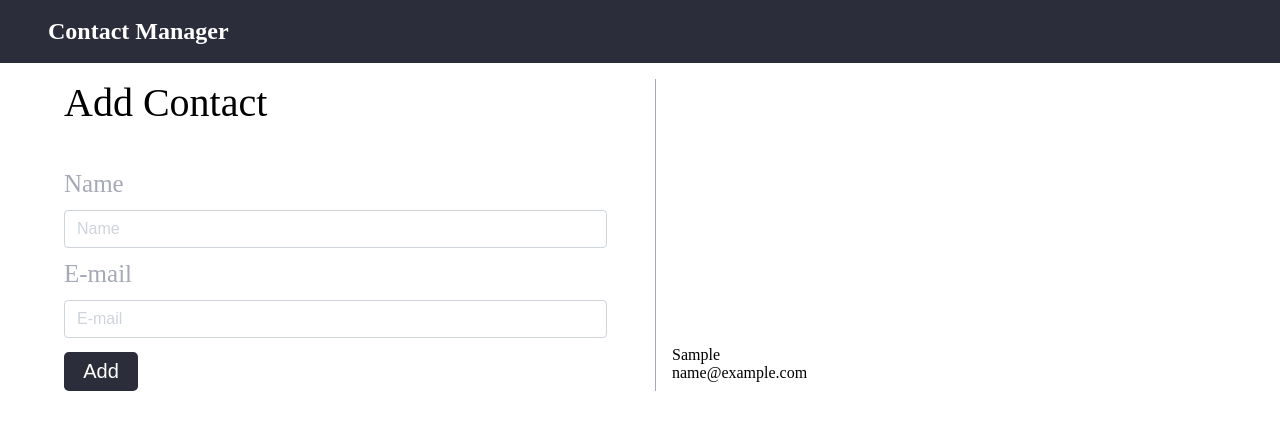
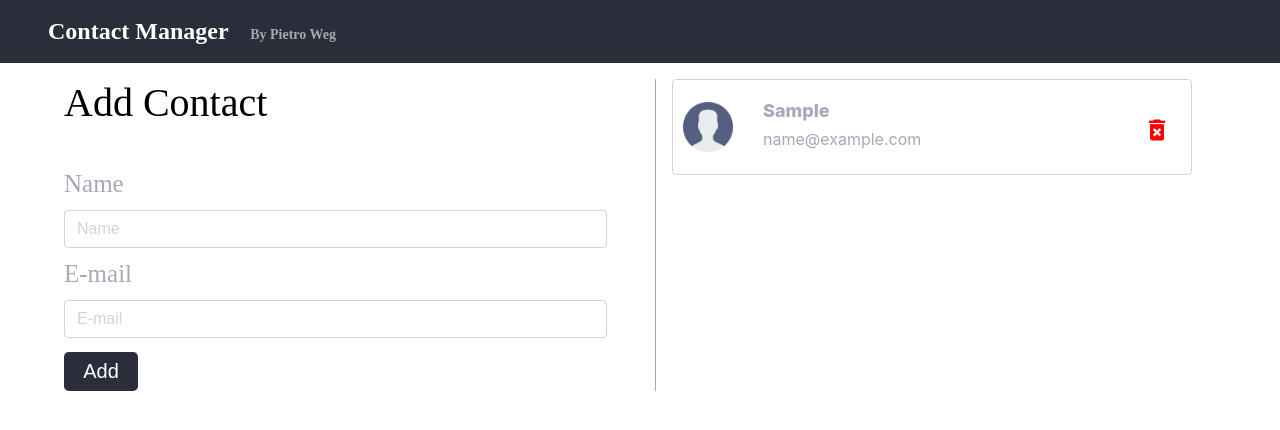
Before and after one commit to pws-29/react-contact-app, a React (Create React App) app: page / in a window 1280 px wide. Both pictures are taken after typing "Sample", "name@example.com" into the empty fields and a click on the button "Add". Shown: the top 430 px of the page. Built offline with nearby package versions, Linux system fonts and the light colour scheme.

Commit message:
final commit v1

```diff
--- a/public/index.html
+++ b/public/index.html
@@ -8,6 +8,7 @@
   <meta name="theme-color" content="#000000" />
   <meta name="description" content="Web site created using create-react-app" />
   <link rel="apple-touch-icon" href="%PUBLIC_URL%/logo192.png" />
+  <link href="https://fonts.googleapis.com/icon?family=Material+Icons" rel="stylesheet">
   <!--
       manifest.json provides metadata used when your web app is installed on a
       user's mobile device or desktop. See https://developers.google.com/web/fundamentals/web-app-manifest/
--- a/src/components/App.css
+++ b/src/components/App.css
@@ -15,6 +15,15 @@
   color: #fff;
   padding: 18px 48px;
 }
+
+.creditos {
+  font-size: 14px;
+
+  color: rgba(255, 255, 255, 0.584);
+
+  margin-left: 16px;
+}
+
 /* HEADER */
 
 /* Add contact element */
@@ -24,6 +33,7 @@
   padding: 0px 48px;
   display: inline-block;
   border-right: 1px solid #A6A9B7;
+
 }
 
 .add-contact-title {
@@ -80,6 +90,67 @@
   cursor: pointer;
 }
 
-.item, .teste {
+/* Add contact element */
+
+/* Contact card */
+.contact-list {
+  box-sizing: border-box;
   display: inline-block;
+  position: absolute;
+  top: 79px;
 }
+
+.contact-card {
+  border: 1px solid #ced4da;
+  border-radius: 0.25rem;
+  width: 100%;
+
+  margin-bottom: 24px;
+}
+
+.contact-card-info {
+  padding: 20px;
+  width: 400px;
+  display: inline-block;
+
+  position: relative;
+  top: -5px;
+}
+
+.contact-card-name {
+ margin-bottom: 8px;
+
+ font-family: -apple-system, BlinkMacSystemFont, 'Segoe UI', Roboto, Oxygen, Ubuntu, Cantarell, 'Open Sans', 'Helvetica Neue', sans-serif;
+
+ color: #A6A9B7;
+
+ font-weight: 800;
+ font-size: 18px;
+}
+
+.contact-card-email {
+  font-family: -apple-system, BlinkMacSystemFont, 'Segoe UI', Roboto, Oxygen, Ubuntu, Cantarell, 'Open Sans', 'Helvetica Neue', sans-serif;
+
+  color: #A6A9B7;
+
+}
+
+.contact-card-avatar {
+  display: inline-block;
+  width: 70px;
+  height: 70px;
+  padding: 10px;
+
+  position: relative;
+  top: 12px;
+}
+
+.material-icons {
+  font-size: 28px;
+  padding-right: 20px;
+
+  vertical-align: super;
+
+  cursor: pointer;
+
+}
--- a/src/components/App.js
+++ b/src/components/App.js
@@ -36,7 +36,7 @@ function App() {
   }, [contacts])
 
   return (
-    <div className="ui container">
+    <div className="app-container">
       <Header />
       <AddContact addContactHandler={addContactHandler} />
       <ContactList contacts={contacts} getContactId={removeContactHandler} />
--- a/src/components/ContactCard.js
+++ b/src/components/ContactCard.js
@@ -4,17 +4,17 @@ import user from '../images/user.png'
 function ContactCard(props) {
   const { id, name, email } = props.contact
   return (
-    <div className="item">
-      {/* <img className="ui avatar image" src={user} alt="user" /> */}
-      <div className="content">
-        <div className="header">{name}</div>
-        <div>{email}</div>
+    <div className="contact-card">
+      <img className="contact-card-avatar" src={user} alt="user" />
+      <div className="contact-card-info">
+        <div className="contact-card-name">{name}</div>
+        <div className="contact-card-email">{email}</div>
       </div>
       <i
-        className="trash alternate outline icon"
+        className="material-icons"
         style={{ color: "red", marginTop: "7px" }}
         onClick={() => props.clickHandler(id)}
-      ></i>
+      >delete_forever</i>
     </div>
   )
 }
--- a/src/components/ContactList.js
+++ b/src/components/ContactList.js
@@ -7,7 +7,7 @@ function ContactList({ contacts, getContactId }) {
   }
 
   return (
-    <div className="teste">
+    <div className="contact-list">
       {contacts.map(contact => {
         return <ContactCard contact={contact} clickHandler={deleteContacthandler} key={contact.id} />
       })}
--- a/src/components/Header.js
+++ b/src/components/Header.js
@@ -4,7 +4,7 @@ function Header() {
   return (
     <div className="ui fixed menu"> {/* ui fixed menu */}
       <div className="contact-header"> {/* ui container center */}
-        <h2>Contact Manager</h2>
+        <h2>Contact Manager <span className="creditos">By Pietro Weg</span></h2>
       </div>
     </div>
   )
```
